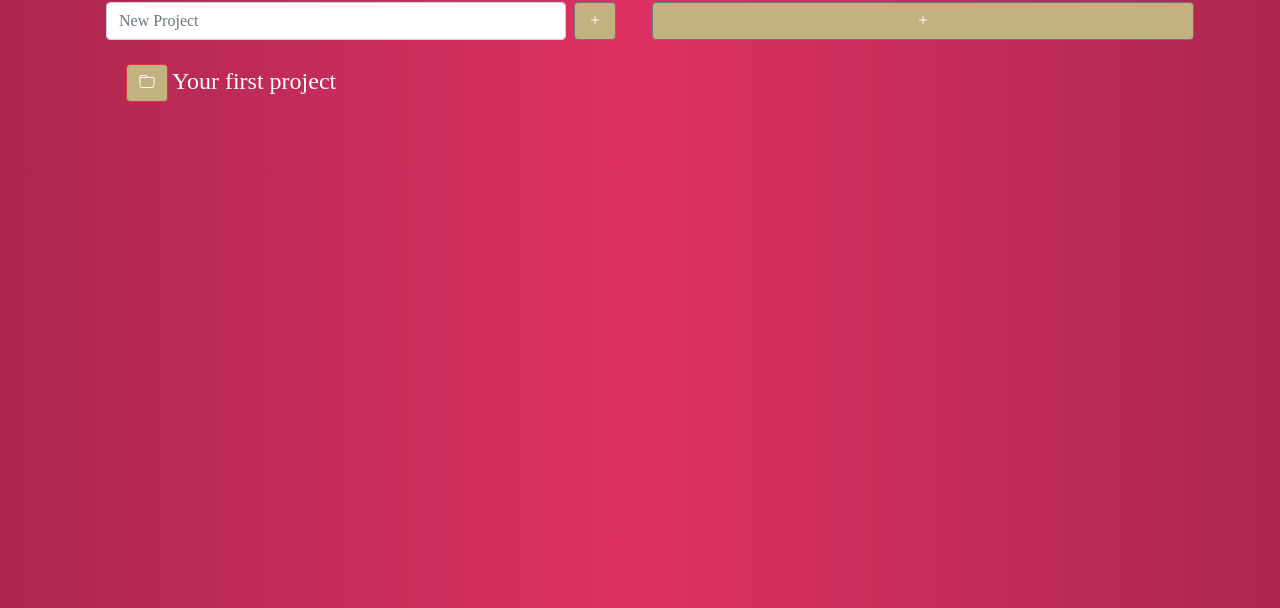
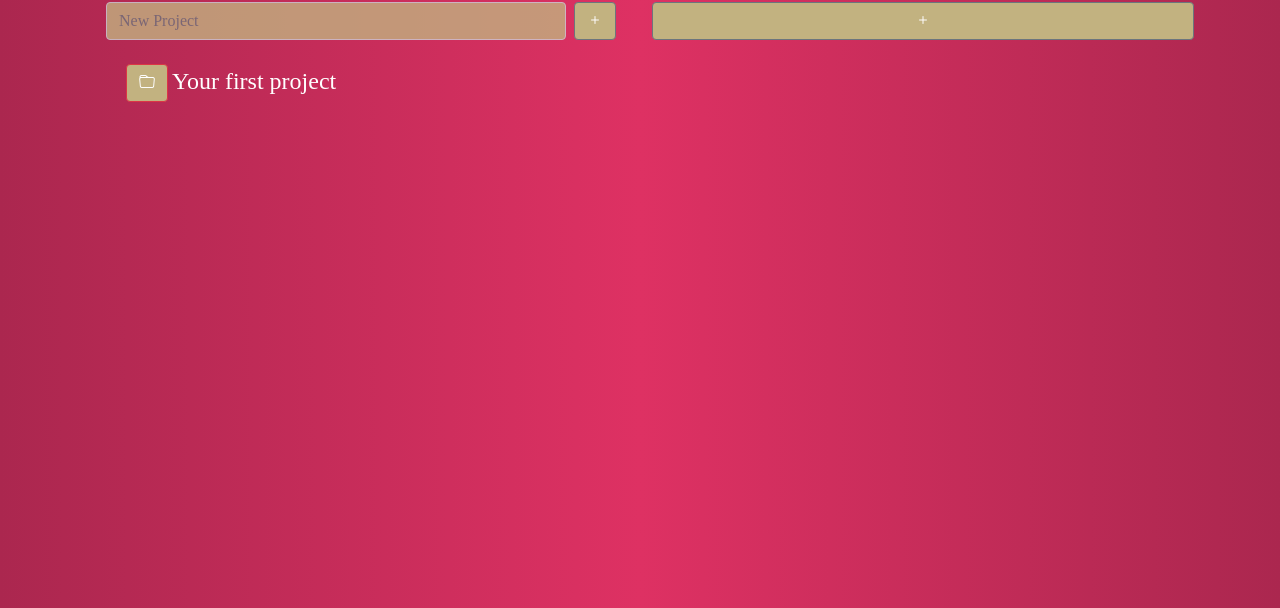
Before and after one commit to sergiocortessat/JS_ToDoList, a website built with webpack: page dist/index.html in a window 1280 px wide. Shown: the part 192-800 px from the top of the page. Built offline with nearby package versions, Linux system fonts and the light colour scheme; a web font is replaced by a local one.

Commit message:
Add style to text and input form

```diff
--- a/src/style.css
+++ b/src/style.css
@@ -30,3 +30,10 @@ main > div {
   width: 60%;
   margin: 0 auto;
 }
+
+input {
+  background: #c2b280 !important;
+  opacity: 0.8;
+  color: white !important;
+  font-weight: bolder;
+}
```
